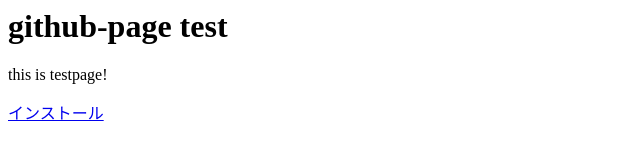
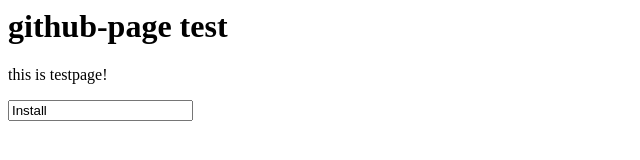
Before and after one commit to ikemworking/test, a plain HTML site: page index.html in a window 1280 px wide. Shown: the whole page, without its empty margins (0-640 px from the left). Drawn offline with Linux system fonts and the light colour scheme.

Commit message:
インストールボタンの修正

```diff
--- a/index.html
+++ b/index.html
@@ -5,6 +5,8 @@
 <body>
 <h1>github-page test</h1>
 <p> this is testpage!</p>
-<a href="itms-services://?action=download-manifest&url=https://github.com/ikemworking/test/blob/gh-pages/manifest.plist" > インストール</a >
+<form>
+<input type="bottom" value="Install" onClick="location='itms-services://?action=download-manifest&url=https://github.com/ikemworking/test/blob/gh-pages/manifest.plist"' >
+</form>
 </body>
 </html>
```
